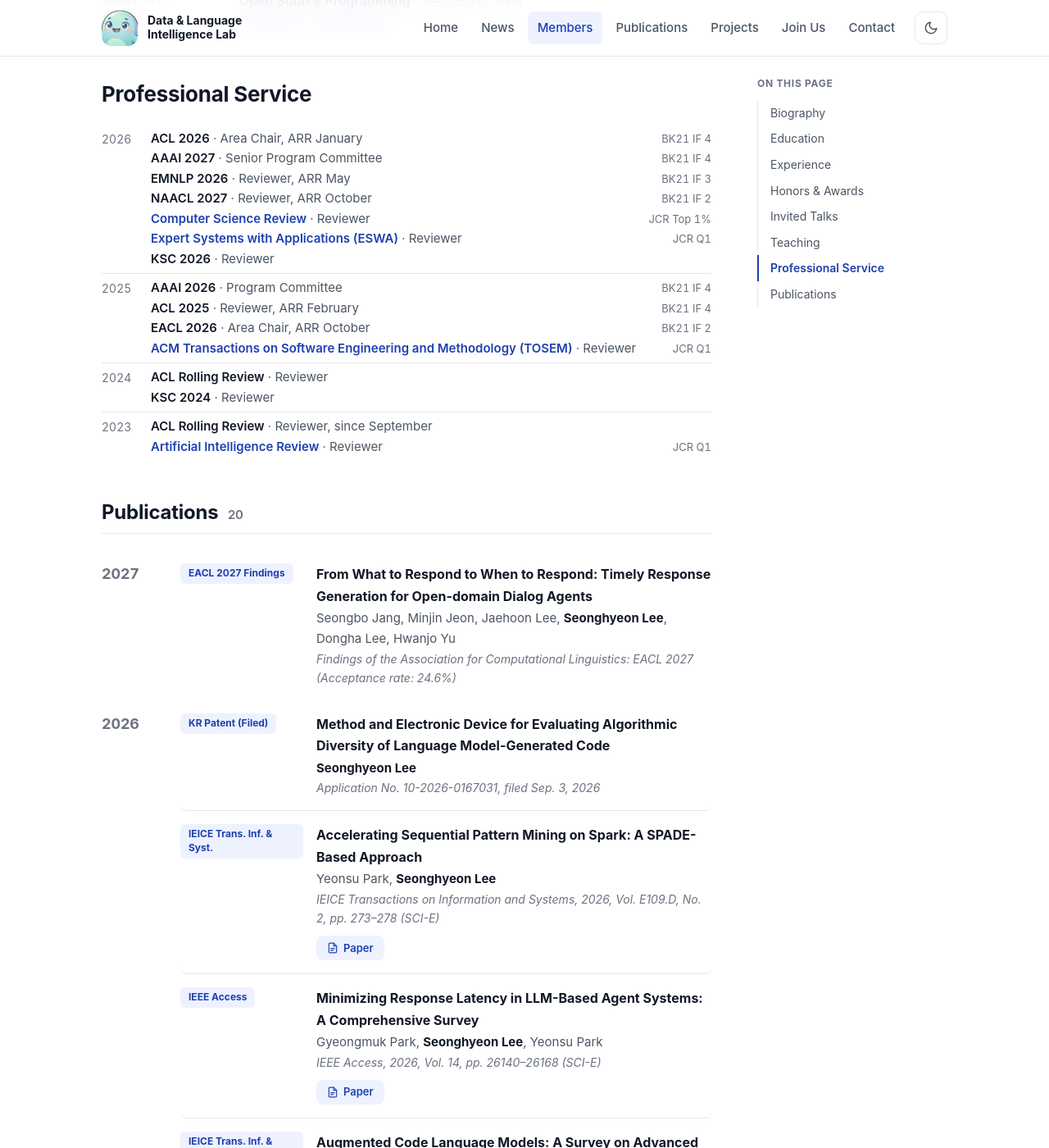
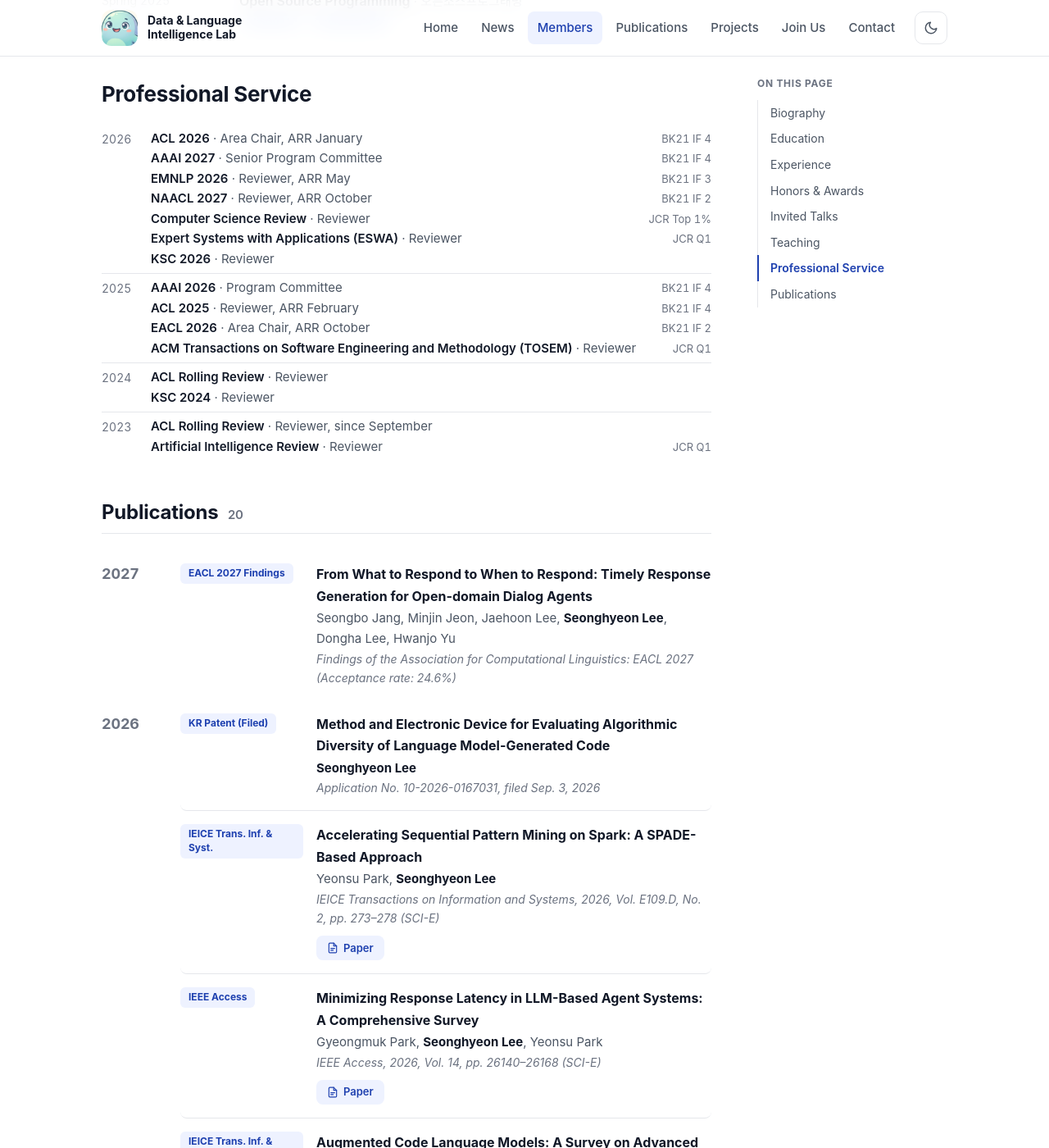
Before and after one commit to knu-dli/knu-dli.github.io, a Jekyll site: the page built from people/seonghyeon-lee.md, in a window 1280 px wide and 1400 px high, scrolled down 2523 px. Shown: the whole window at 82% size. Built offline with Jekyll 4.4.1, drawn with Linux system fonts in a browser that asks for light colours; some web fonts are replaced.

Commit message:
Profile: keep service venue links in text color, underline on hover
Co-Authored-By: Claude Opus 5.5 <noreply@anthropic.com>

```diff
--- a/assets/css/style.css
+++ b/assets/css/style.css
@@ -339,6 +339,8 @@ img { max-width: 100%; display: block; }
 .timeline .timeline-sub { list-style: none; margin: 2px 0 0; padding: 0 !important; color: var(--text-muted); font-size: 15px; }
 .timeline .timeline-sub li { display: flex; align-items: baseline; gap: 12px; padding: 0; border: 0; }
 .timeline .timeline-sub .sub-main { flex: 1; padding-left: 1em; text-indent: -1em; }
+.timeline .timeline-sub strong a { color: inherit; text-decoration: none; }
+.timeline .timeline-sub strong a:hover { text-decoration: underline; }
 .timeline .timeline-sub .sub-rank { color: var(--text-faint); font-size: 13px; white-space: nowrap; font-variant-numeric: tabular-nums; }
 .timeline .timeline-sub li + li { margin-top: 2px !important; }
 .timeline .timeline-what > .timeline-sub:first-child { margin-top: 0; }
```
